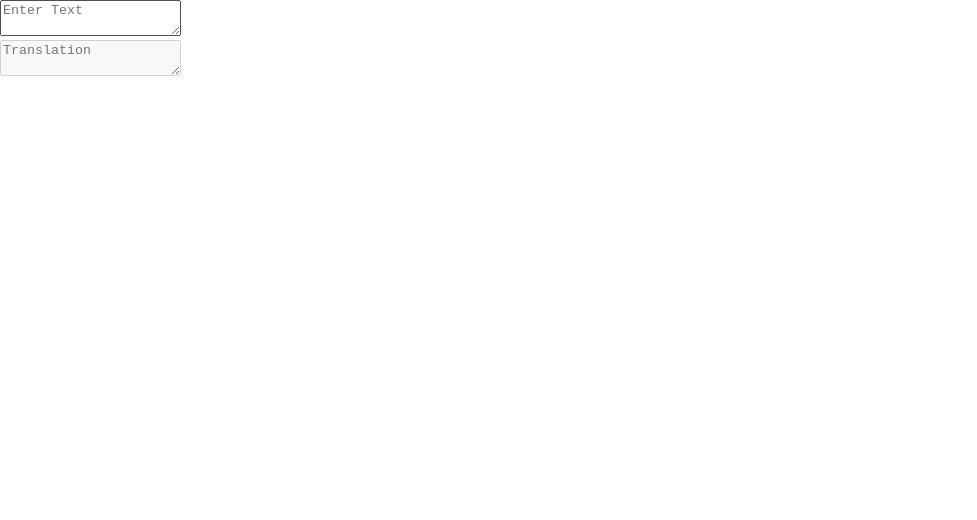
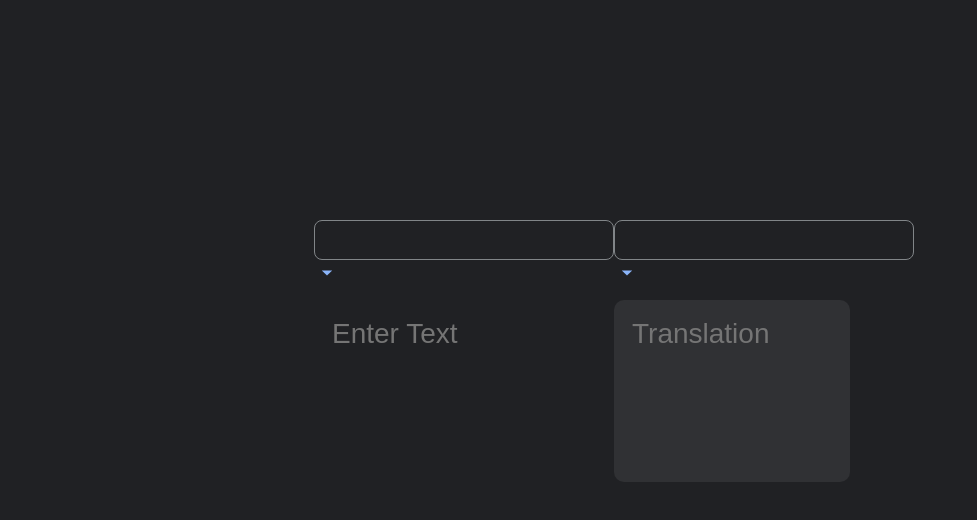
Before and after one commit to ashleighpresley/google-translate-clone, a React (Create React App) app: page / in a window 1280 px wide. Shown: the top 520 px of the page, without its empty margins (0-977 px from the left). Built offline with nearby package versions, Linux system fonts and the light colour scheme.

Commit message:
Initial CSS Styling

```diff
--- a/src/components/SelectDropDown.js
+++ b/src/components/SelectDropDown.js
@@ -1,5 +1,18 @@
 function SelectDropDown() {
-  return <div>SelectDropDown</div>;
+  return (
+    <div className="select-drop-down">
+      <input type="text" />
+      <div className="down-arrow">
+        <svg
+          focusable="false"
+          xmlns="http://www.w3.org/2000/svg"
+          viewBox="0 0 24 25"
+        >
+          <path d="M7 10l5 5 5-5z"></path>
+        </svg>
+      </div>
+    </div>
+  );
 }
 
 export default SelectDropDown;
--- a/src/components/TextBox.js
+++ b/src/components/TextBox.js
@@ -1,6 +1,9 @@
+import SelectDropDown from "./SelectDropDown";
+
 function TextBox({ style }) {
   return (
-    <div>
+    <div className={style}>
+      <SelectDropDown />
       <textarea
         placeholder={style === "input" ? "Enter Text" : "Translation"}
         disabled={style === "output"}
--- a/src/index.css
+++ b/src/index.css
@@ -1,13 +1,67 @@
+* {
+  font-family: Arial, Helvetica, sans-serif;
+}
+
 body {
   margin: 0;
-  font-family: -apple-system, BlinkMacSystemFont, 'Segoe UI', 'Roboto', 'Oxygen',
-    'Ubuntu', 'Cantarell', 'Fira Sans', 'Droid Sans', 'Helvetica Neue',
-    sans-serif;
-  -webkit-font-smoothing: antialiased;
-  -moz-osx-font-smoothing: grayscale;
+  background-color: #202124;
+  display: flex;
+  justify-content: center;
+  height: 100vh;
+  align-items: center;
 }
 
-code {
-  font-family: source-code-pro, Menlo, Monaco, Consolas, 'Courier New',
-    monospace;
+.app {
+  display: flex;
+  width: 652px;
+  height: 360px;
 }
+
+input {
+  border: 1px solid #818588;
+  border-radius: 8px;
+  box-sizing: border-box;
+  color: #bdc1c6;
+  font-size: 14px;
+  height: 40px;
+  background-color: transparent;
+  width: 100%;
+}
+
+.output,
+.input {
+  display: flex;
+  flex-direction: column;
+  width: 300px;
+}
+
+textarea {
+  background-color: transparent;
+  color: #bdc1c6;
+  border: none;
+  resize: none;
+  padding: 18px;
+  width: 200px !important;
+  height: 146px;
+  border-radius: 10px;
+  outline: none;
+  overflow: auto;
+  font-size: 28px;
+  margin-top: 10px;
+}
+
+.output textarea {
+  background-color: #303134;
+}
+
+.select-drop-down input {
+  color: #8ab4f8;
+  padding: 5px 15px;
+  font-size: 15px;
+}
+
+.select-drop-down .down-arrow svg {
+  width: 26px;
+  height: 26px;
+  fill: #8ab4f8;
+}
```
